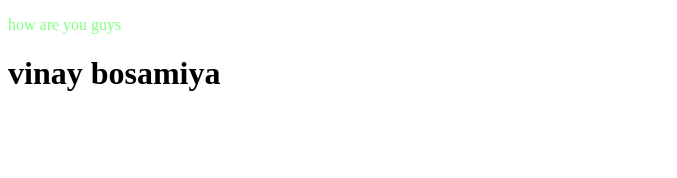
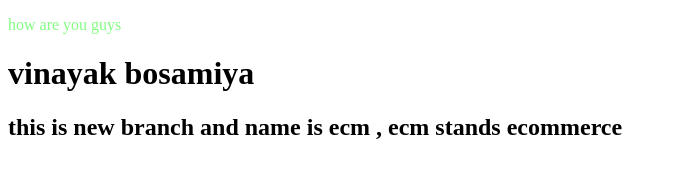
Before and after one commit to Vinaybosamiya/ecommerces, a plain HTML site: page index.html in a window 1280 px wide. Shown: the whole page, without its empty margins (0-677 px from the left). Drawn offline with Linux system fonts and the light colour scheme.

Commit message:
change author name and add new h2 tag

```diff
--- a/index.html
+++ b/index.html
@@ -8,6 +8,7 @@
 </head>
 <body>
     <p>how are you guys</p>
-    <h1>vinay bosamiya </h1>
+    <h1>vinayak bosamiya </h1>
+    <h2>this is new branch and name is ecm , ecm stands ecommerce</h2>
 </body>
 </html>
```
